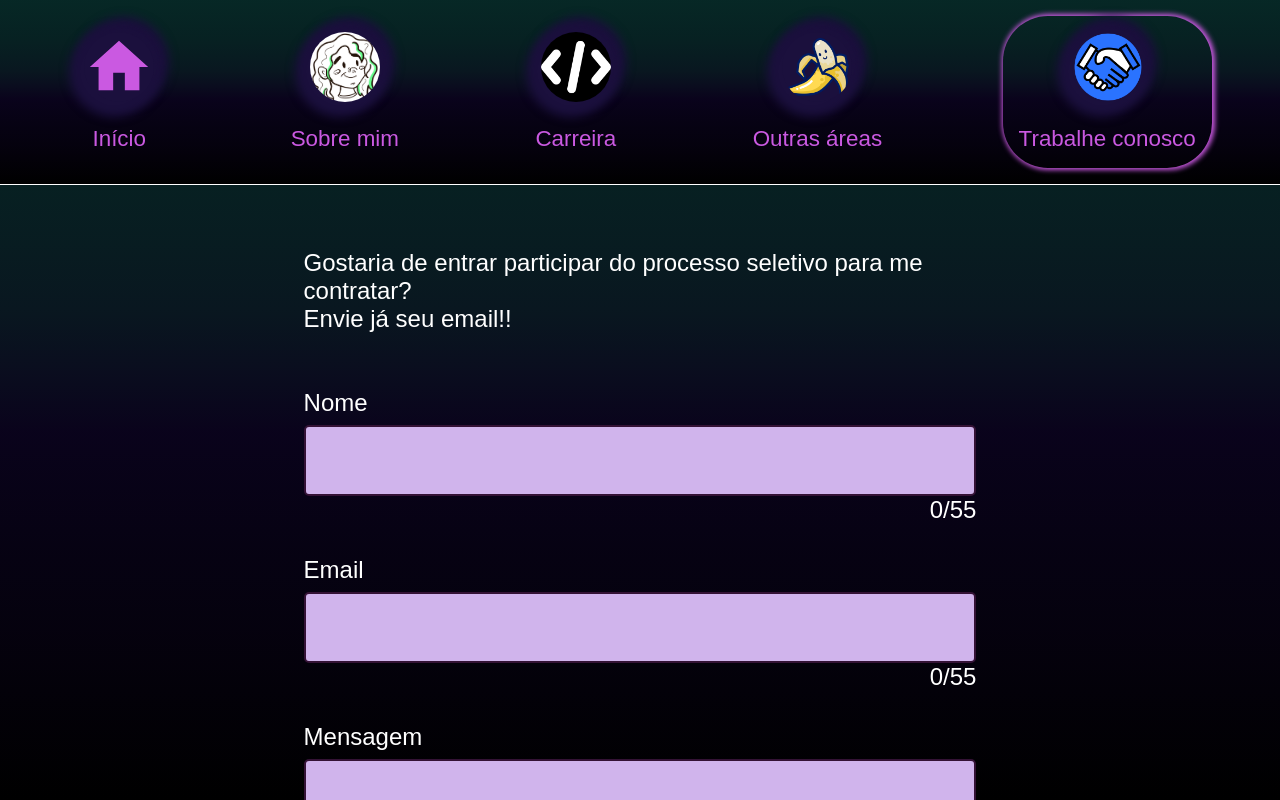
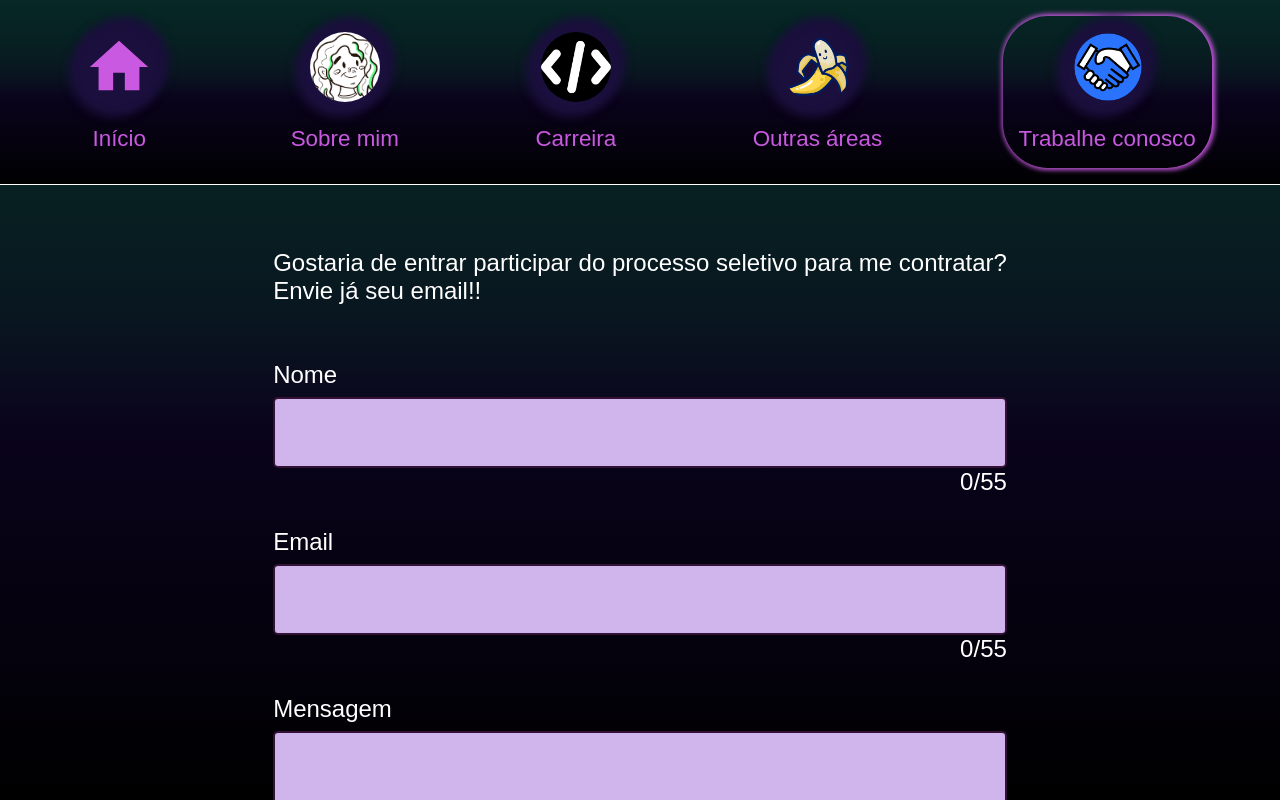
Before and after one commit to danidanimoraes/dani, a Next.js app: page /contact in a window 1280 px wide. Built offline with nearby package versions, Linux system fonts and the light colour scheme; a web font is replaced by a local one.

Commit message:
Layout fixes

```diff
--- a/src/app/(components)/Ppage/styles.module.scss
+++ b/src/app/(components)/Ppage/styles.module.scss
@@ -78,7 +78,6 @@
   max-width: 100ch;
   margin: auto;
   width: 100%;
-  max-width: 60ch;
 
   @media (width < 600px) {
     padding: 64px 16px;
--- a/src/app/contact/page.tsx
+++ b/src/app/contact/page.tsx
@@ -34,7 +34,7 @@ export default function Contact() {
   };
 
   return (
-    <>
+    <div className={styles.wrapper}>
       <p>
         Gostaria de entrar participar do processo seletivo para me contratar?
       </p>
@@ -94,6 +94,6 @@ export default function Contact() {
           Enviar email
         </button>
       </form>
-    </>
+    </div>
   );
 }
--- a/src/app/contact/styles.module.scss
+++ b/src/app/contact/styles.module.scss
@@ -1,3 +1,8 @@
+.wrapper {
+  max-width: 60ch;
+  justify-self: center;
+}
+
 .container {
   display: flex;
   flex-direction: column;
@@ -20,6 +25,10 @@
   textarea {
     min-height: 4rem;
   }
+
+  button {
+    width: fit-content;
+  }
 }
 
 .field {
```
